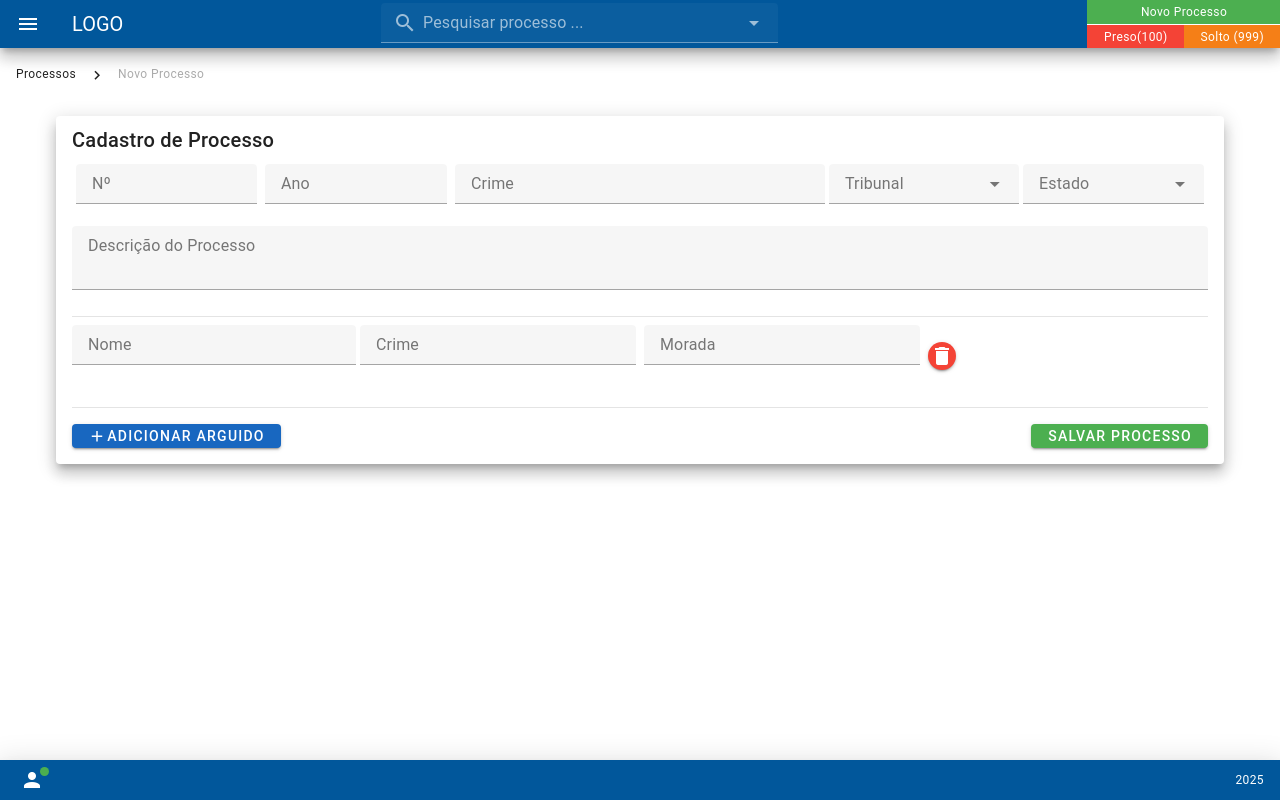
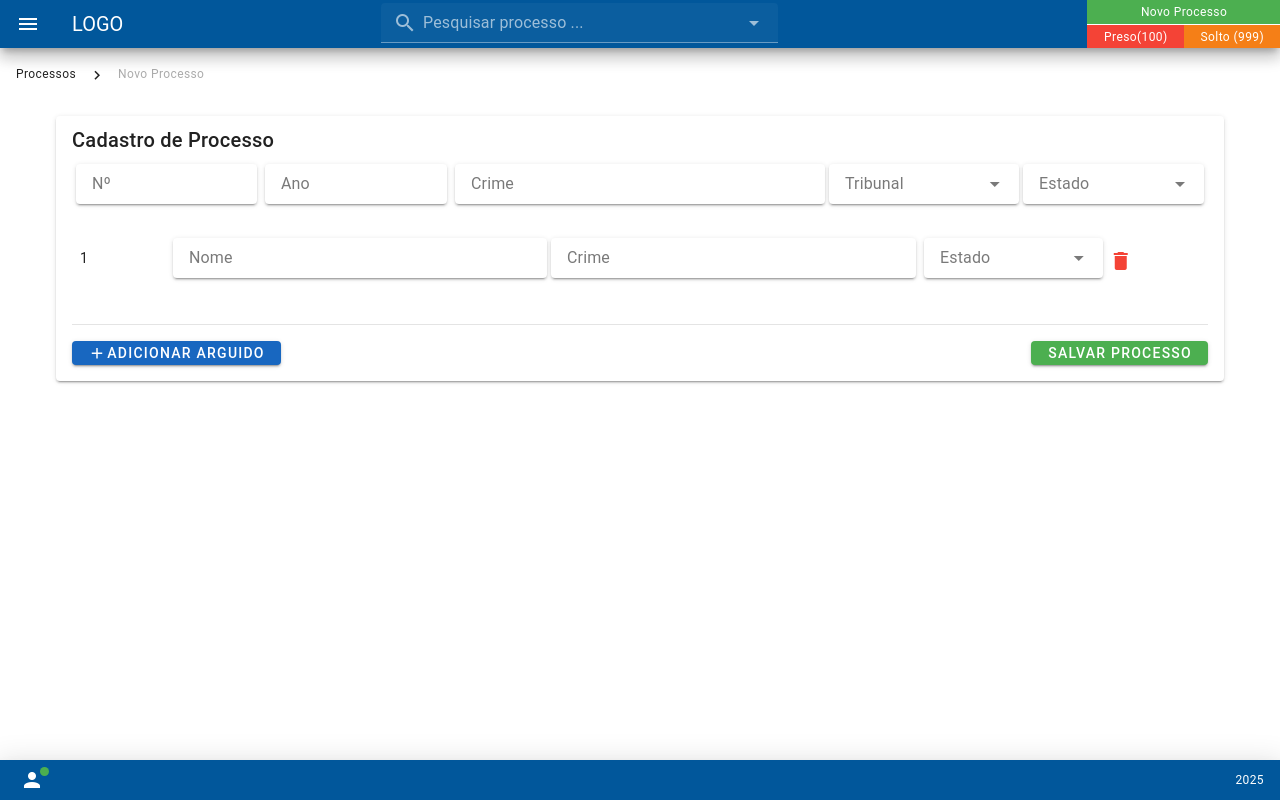
Before and after one commit to pedroavelin/tribunal, a Vue app: page /add-processo in a window 1280 px wide. Built offline with nearby package versions, Linux system fonts and the light colour scheme.

Commit message:
WWW
SSSS

```diff
--- a/src/App.vue
+++ b/src/App.vue
@@ -1,13 +1,13 @@
 <template>
   <v-app id="inspire"><router-view /></v-app>
 </template>
-<style>
+<style scoped>
 /* ===== Scrollbar CSS ===== */
 
   /* Firefox */
   * {
     scrollbar-width: none;
-    scrollbar-color: #011d60 #057eff;
+    scrollbar-color: #011d60 #d8dbdd;
   }
 
   /* Chrome, Edge, and Safari */
--- a/src/components/NavigationDrawer.vue
+++ b/src/components/NavigationDrawer.vue
@@ -13,9 +13,9 @@
 
     <v-list :lines="false" density="compact" nav>
       <Routerlink v-for="(item, i) in items" :key="i" >
-        <v-list-item :value="item" color="primary" :to="item.to" >
+        <v-list-item variant="flat" rounded="0" :value="item" color="primary" :to="item.to" >
           <template v-slot:prepend>
-            <v-icon :icon="item.icon"></v-icon>
+            <v-icon  :icon="item.icon"></v-icon>
           </template>
           <v-list-item-title :textContent="item.text">Liquidação de pena</v-list-item-title>
         </v-list-item>
@@ -49,12 +49,13 @@ onMounted(async () => {
 });
 
 const items = [
-  { text: "Secções", icon: "mdi-folder", to: "/seccoes"},
-  { text: "Processos", icon: "mdi-folder", to: "/processo" },
-  // { text: "Documentos", icon: "mdi-folder", to: "/documento" },
-  // { text: "Auditoria", icon: "mdi-account-multiple", to: "/auditoria"},
-  // { text: "Utilizadores", icon: "mdi-account-multiple", to: "/utilizador"},
-  // { text: "Permissões", icon: "mdi-account-multiple", to: "/permissoes" },
-  // { text: "Sobre", icon: "mdi-account-multiple", to: "/sobre"},
+  { text: "Tribunal", icon: "mdi-home-analytics", to: "/tribunal"},
+  { text: "Secção", icon: "mdi-home-city", to: "/seccoes"},
+  { text: "Processo", icon: "mdi-file-document", to: "/processo" },
+  { text: "Documento", icon: "mdi-folder-open", to: "/documento" },
+  { text: "Auditoria", icon: "mdi-sitemap", to: "/auditoria"},
+  { text: "Utilizador", icon: "mdi-account-group", to: "/utilizador"},
+  { text: "Acessos", icon: "mdi-account-lock", to: "/permissoes" },
+  { text: "Meu perfil", icon: "mdi-account-multiple", to: "/perfil"},
 ];
 </script>
--- a/src/pages/AddProcesso.vue
+++ b/src/pages/AddProcesso.vue
@@ -21,7 +21,8 @@ const tribunais = ref([
 
 const estadosProcesso = ref([
   { id: 1, nome: 'Em andamento' },
-  { id: 2, nome: 'Encerrado' }
+  { id: 2, nome: 'Encerrado' },
+  { id: 3, nome: 'Redistribuido' }
 ]);
 
 const estadosArguido = ref([
@@ -42,7 +43,17 @@ const validarCampo = (campo, valor) => {
 };
 
 const adicionarArguido = () => {
-  processo.value.arguidos.push({ nome: '', bi: '', morada: '', pena: '', dataJulgamento: '', datasoltura: '', crime: '', descricao: '', idEstadoArguido: null });
+  processo.value.arguidos.push(
+    { nome: '',
+    bi: '',
+    morada: '',
+    pena: '',
+    dataJulgamento: '',
+    datasoltura: '',
+    crime: '',
+    descricao: '',
+    idEstadoArguido: null
+  });
 };
 
 const removerArguido = (index) => {
@@ -66,6 +77,12 @@ const items = ref([
   },
 ])
 
+
+const scrollInvoked = ref(0)
+
+const onScroll = () => {
+  scrollInvoked.value++
+}
 </script>
 
 <template>
@@ -80,60 +97,59 @@ const items = ref([
   </v-breadcrumbs>
   <AppFooter></AppFooter>
   <v-container>
-    <v-card class="pa-0 elevation-10">
+    <v-card class="pa-0 elevation-2">
       <v-card-title>Cadastro de Processo</v-card-title>
       <v-card-text>
         <v-form @submit.prevent="salvarProcesso">
           <v-row no-gutters>
             <v-col cols="12" md="2">
-              <v-text-field class="mx-1" density="compact" v-model="processo.numeroProcesso" label="Nº"
+              <v-text-field variant="solo" class="mx-1" density="compact" v-model="processo.numeroProcesso" label="Nº"
                 :error-messages="erros.numeroProcesso" @blur="validarCampo('numeroProcesso', processo.numeroProcesso)"
                 dense></v-text-field>
             </v-col>
             <v-col cols="12" md="2">
-              <v-text-field class="mx-1" density="compact" v-model="processo.ano" label="Ano" type="number"
+              <v-text-field variant="solo" class="mx-1" density="compact" v-model="processo.ano" label="Ano" type="number"
                 :error-messages="erros.ano" dense @blur="validarCampo('ano', processo.ano)"></v-text-field>
             </v-col>
             <v-col cols="12" md="4">
-              <v-text-field class="mx-1" density="compact" v-model="processo.ano" label="Crime" type="number"
+              <v-text-field variant="solo" class="mx-1" density="compact" v-model="processo.ano" label="Crime" type="text"
                 :error-messages="erros.crime" dense @blur="validarCampo('ano', processo.ano)"></v-text-field>
             </v-col>
             <v-col cols="12" md="2">
-              <v-select density="compact" v-model="processo.idTribunal" :items="tribunais" label="Tribunal"
+              <v-select variant="solo" density="compact" v-model="processo.idTribunal" :items="tribunais" label="Tribunal"
                 item-title="nome" item-value="id" dense></v-select>
             </v-col>
             <v-col cols="12" md="2">
-              <v-select class="mx-1" density="compact" v-model="processo.idEstadoProcesso" :items="estadosProcesso"
+              <v-select variant="solo" class="mx-1" density="compact" v-model="processo.idEstadoProcesso" :items="estadosProcesso"
                 label="Estado" item-title="nome" item-value="id" dense></v-select>
             </v-col>
           </v-row>
-          <v-textarea rows="2" density="compact" v-model="processo.descricao" label="Descrição do Processo"
-            dense></v-textarea>
-          <v-divider class="my-1"></v-divider>
-          <div class="scrollable-arguidos">
+          <v-card class="overflow-y-auto ma-1 pa-1" elevation="0" max-height="200" v-scroll.self="onScroll">
           <v-row no-gutters v-for="(arguido, index) in processo.arguidos" :key="index" class="align-center">
-            <v-col cols="12" md="3">
+            <v-col class="mb-5" cols="12" md="1">
+             {{ index + 1 }}
+            </v-col>
+            <v-col cols="12" md="4">
               <v-sheet class="pa-0 ma-0">
-                <v-text-field density="compact" v-model="arguido.nome" label="Nome" dense></v-text-field>
+                <v-text-field variant="solo" density="compact" v-model="arguido.nome" label="Nome" dense></v-text-field>
               </v-sheet>
             </v-col>
-            <v-col cols="12" md="3">
+            <v-col cols="12" md="4">
               <v-sheet class="pa-1 ma-0">
-                <v-text-field density="compact" v-model="arguido.bi" label="Crime" dense></v-text-field>
-              </v-sheet>
-            </v-col>
-            <v-col cols="12" md="3">
-              <v-sheet class="pa-1 ma-0">
-                <v-text-field density="compact" v-model="arguido.morada" label="Morada" dense></v-text-field>
+                <v-text-field variant="solo" density="compact" v-model="arguido.bi" label="Crime" dense></v-text-field>
               </v-sheet>
             </v-col>
             <v-col cols="12" md="2">
-              <v-sheet class="pa-1 ma-0">
-                <v-btn density="compact" icon="mdi-delete" color="red" @click="removerArguido(index)"></v-btn>
+              <v-select variant="solo" class="mx-1" density="compact" :items="estadosArguido"
+                label="Estado" item-title="nome" item-value="id" dense></v-select>
+            </v-col>
+            <v-col cols="12" md="1" class="mb-4">
+              <v-sheet>
+                <v-btn variant="solo" density="compact" icon="mdi-delete" color="red" @click="removerArguido(index)"></v-btn>
               </v-sheet>
             </v-col>
           </v-row>
-        </div>
+        </v-card>
           <v-divider class="my-4"></v-divider>
           <v-row>
             <v-col cols="6" class="d-flex justify-start">
@@ -150,9 +166,3 @@ const items = ref([
     </v-card>
   </v-container>
 </template>
-<style scoped>
-.scrollable-arguidos {
-  max-height: 200px;
-  overflow-y: auto;
-}
-</style>
--- /dev/null
+++ b/src/pages/NotFound.vue
@@ -0,0 +1,21 @@
+<template>
+  <v-empty-state image="https://cdn.vuetifyjs.com/docs/images/components/v-empty-state/teamwork.png">
+    <template v-slot:title>
+      <div class="text-subtitle-2 mt-8">
+        Manage your inventory transfers
+      </div>
+    </template>
+
+    <template v-slot:text>
+      <div class="text-caption">
+        Track and receive your incoming inventory from suppliers
+      </div>
+    </template>
+
+    <template v-slot:actions>
+      <Routerlink>
+        <v-btn color="primary" variant="tonal" to="/processo" class="text-none" elevation="1" rounded="0" size="small" text="Ir para processso"></v-btn>
+      </Routerlink>
+    </template>
+  </v-empty-state>
+</template>
--- a/src/router/index.js
+++ b/src/router/index.js
@@ -21,7 +21,7 @@ const routes = [
     component: LoginPage,
   },
   {
-    path: '/Processo',
+    path: '/processo',
     name: 'processos',
     component: ProcessosPage,
     meta: {
@@ -29,7 +29,7 @@ const routes = [
     }
   },
   {
-    path: '/Perfil',
+    path: '/perfil',
     name: 'perfl',
     component: PerfilPage,
     meta: {
@@ -65,6 +65,12 @@ const routes = [
   //     auth: true
   //   }
   // }
+  {
+    path: '/:pathMatch(.*)*',
+    name: 'not-found',
+    component: () => import('@/pages/NotFound.vue'),
+  }
+
 ]
 
 
```
